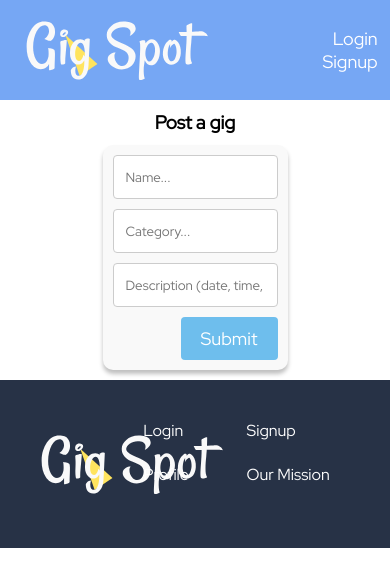
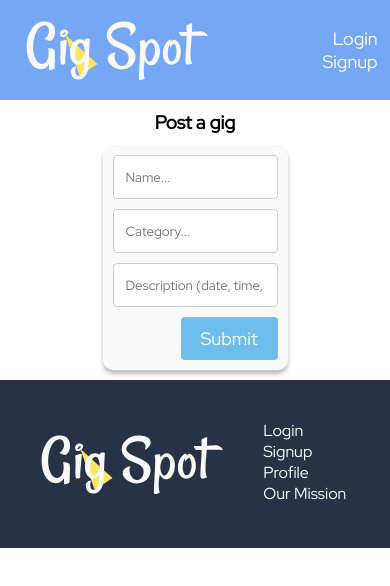
Before and after one commit to ekerseyc/gigspot, a React (Create React App) app in the folder client/: page /post in a window 390 px wide. Shown: the top 586 px of the page. Built offline with nearby package versions, Linux system fonts and the light colour scheme.

Commit message:
Finish media queries

```diff
--- a/client/babel-plugin-macros.config.js
+++ /dev/null
@@ -1,5 +0,0 @@
-module.exports = {
-  'fontawesome-svg-core': {
-    'license': 'free'
-  }
-}
--- a/client/babel.config.js
+++ /dev/null
@@ -1,5 +0,0 @@
-module.exports = function (api) {
-  return {
-    plugins: ['macros'],
-  }
-}
--- a/client/src/components/Footer/footer.css
+++ b/client/src/components/Footer/footer.css
@@ -0,0 +1,23 @@
+
+/* Smartphones (portrait and landscape) ----------- */
+@media only screen
+and (min-width : 320px)
+and (max-width : 480px) {
+  .footerStyle {
+    display: block;
+    margin-left: 120px;
+  }
+}
+
+@media only screen
+and (min-width : 481px)
+and (max-width : 767px) {
+
+}
+
+/* iPads (portrait and landscape) ----------- */
+@media only screen
+and (min-width : 768px)
+and (max-width : 1024px) {
+
+}
--- a/client/src/components/Footer/index.js
+++ b/client/src/components/Footer/index.js
@@ -1,6 +1,7 @@
 import React from "react";
 import Logo from "../../assets/Logo.svg";
 import { Link } from "react-router-dom";
+import './footer.css';
 
 const Footer = () => {
   return (
@@ -8,7 +9,7 @@ const Footer = () => {
       <div className="footerColumn">
         <img src={Logo} alt="" />
       </div>
-      <ul>
+      <ul className="footerStyle">
         <li>
           <Link to="/login">Login</Link>
         </li>
--- a/client/src/pages/styles.css
+++ b/client/src/pages/styles.css
@@ -25,6 +25,10 @@ and (max-width : 480px) {
   .signUpDiv{
     width: 80%;
   }
+  .btn-gig {
+    font-size: medium;
+    padding: 5px 10px;
+  }
 }
 
 @media only screen
```
Also changed, not shown: 1 other file (tests, documents, lock files or other folders).
